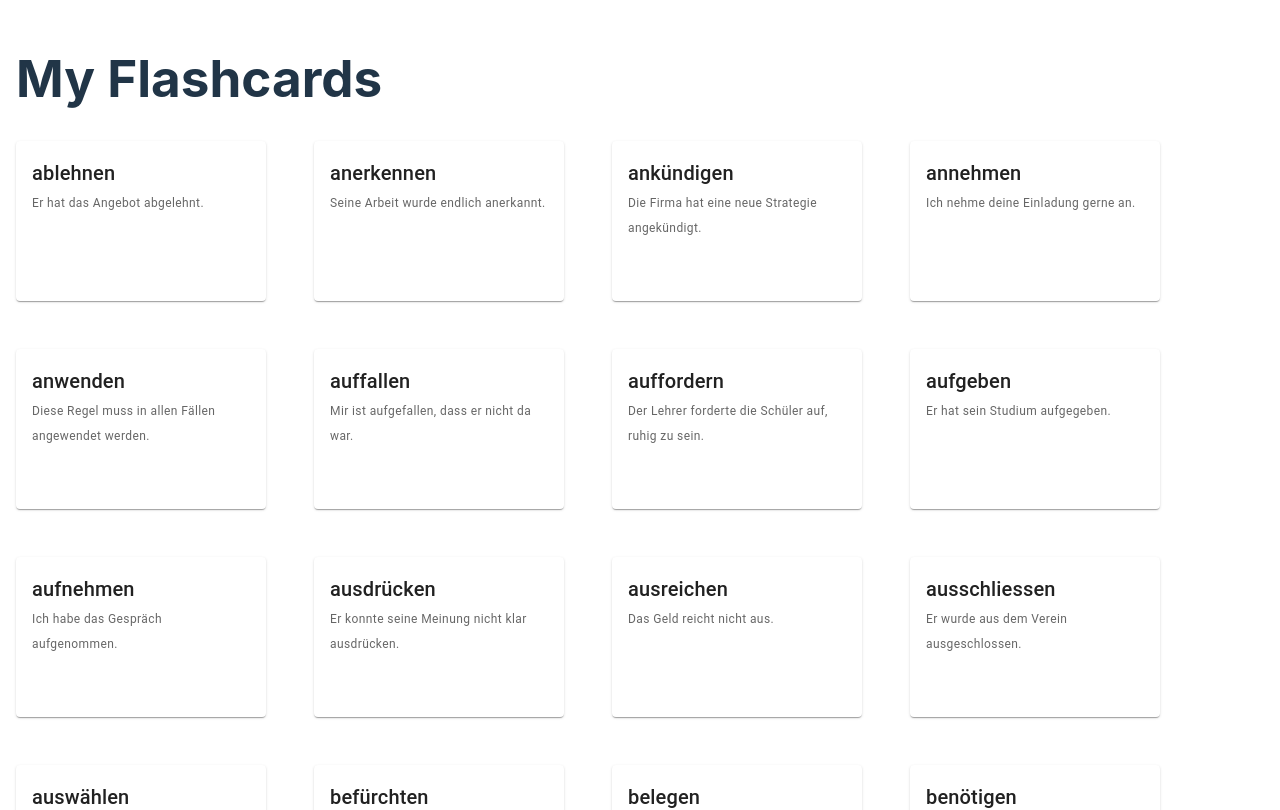
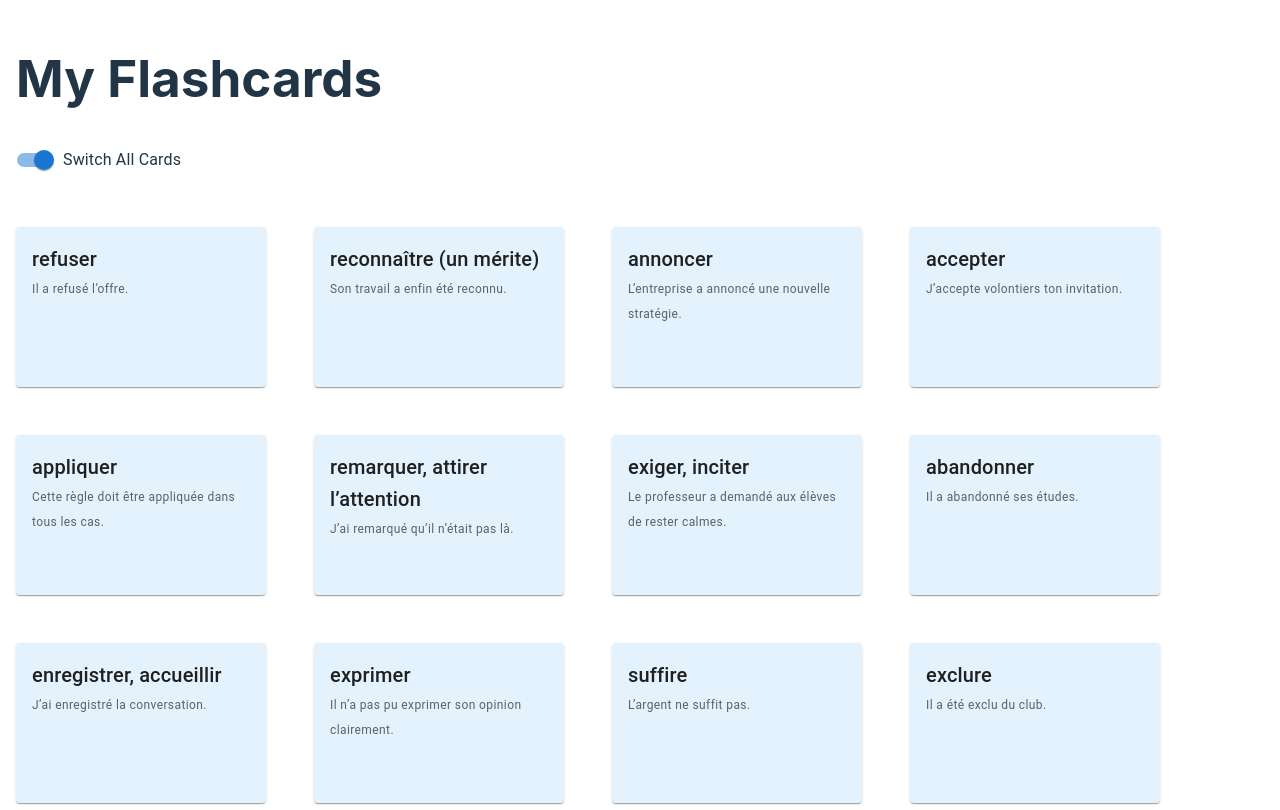
Before and after one commit to vincentheimann/drill-cards, a React (Vite) app: page / in a window 1280 px wide. Shown: the top 810 px of the page. Built offline with nearby package versions, Linux system fonts and the light colour scheme.

Commit message:
Add a flip all Switch

```diff
--- a/src/components/FlashCardList.jsx
+++ b/src/components/FlashCardList.jsx
@@ -1,15 +1,42 @@
-import { Box } from "@mui/material";
+import { useState } from "react";
+import {
+  Box,
+  FormGroup,
+  FormControl,
+  FormControlLabel,
+  Switch,
+} from "@mui/material";
 import Grid from "@mui/material/Grid2";
 import Flashcard from "./Flashcard";
 import { words } from "../data/words";
 
 export default function FlashcardList() {
+  const [switchAll, setSwitchAll] = useState(true);
+  const handleChange = () => {
+    setSwitchAll((prev) => !prev);
+  };
   return (
     <Box>
       <Grid container spacing={6}>
+        <Grid size={12}>
+          <FormControl component="fieldset" variant="standard">
+            <FormGroup>
+              <FormControlLabel
+                control={
+                  <Switch
+                    checked={switchAll}
+                    onChange={handleChange}
+                    name="switch-all"
+                  />
+                }
+                label="Switch All Cards"
+              />
+            </FormGroup>
+          </FormControl>
+        </Grid>
         {words.map((word, index) => (
           <Grid size="auto" key={index}>
-            <Flashcard word={word} />
+            <Flashcard word={word} switchAll={switchAll} />
           </Grid>
         ))}
       </Grid>
--- a/src/components/Flashcard.jsx
+++ b/src/components/Flashcard.jsx
@@ -1,14 +1,18 @@
 /* eslint-disable react/prop-types */
-import { useState } from "react";
+import { useState, useEffect } from "react";
 import { Card, CardContent, Typography } from "@mui/material";
 
-export default function Flashcard({ word }) {
-  const [flipped, setFlipped] = useState(false);
+export default function Flashcard({ word, switchAll }) {
+  const [flipped, setFlipped] = useState(switchAll);
+
+  useEffect(() => {
+    setFlipped(switchAll);
+  }, [switchAll]);
 
   return (
     <Card
-      onMouseEnter={() => setFlipped(true)}
-      onMouseLeave={() => setFlipped(false)}
+      onMouseEnter={() => setFlipped((prev) => !prev)}
+      onMouseLeave={() => setFlipped((prev) => !prev)}
       style={{
         width: "250px",
         height: "160px",
```
